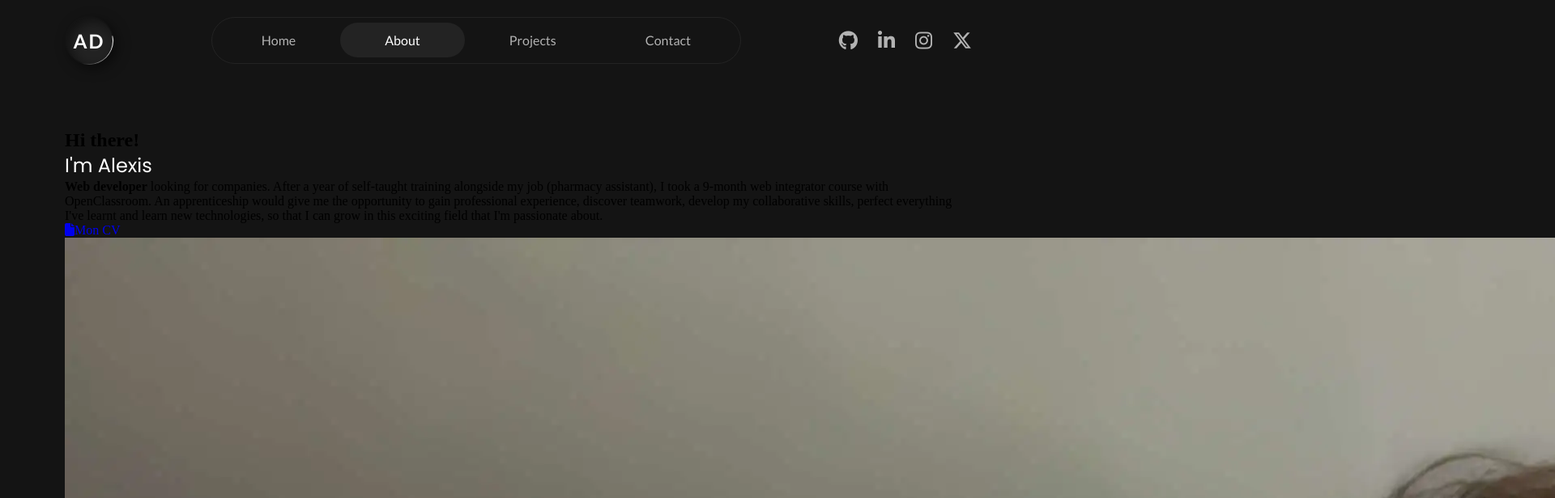
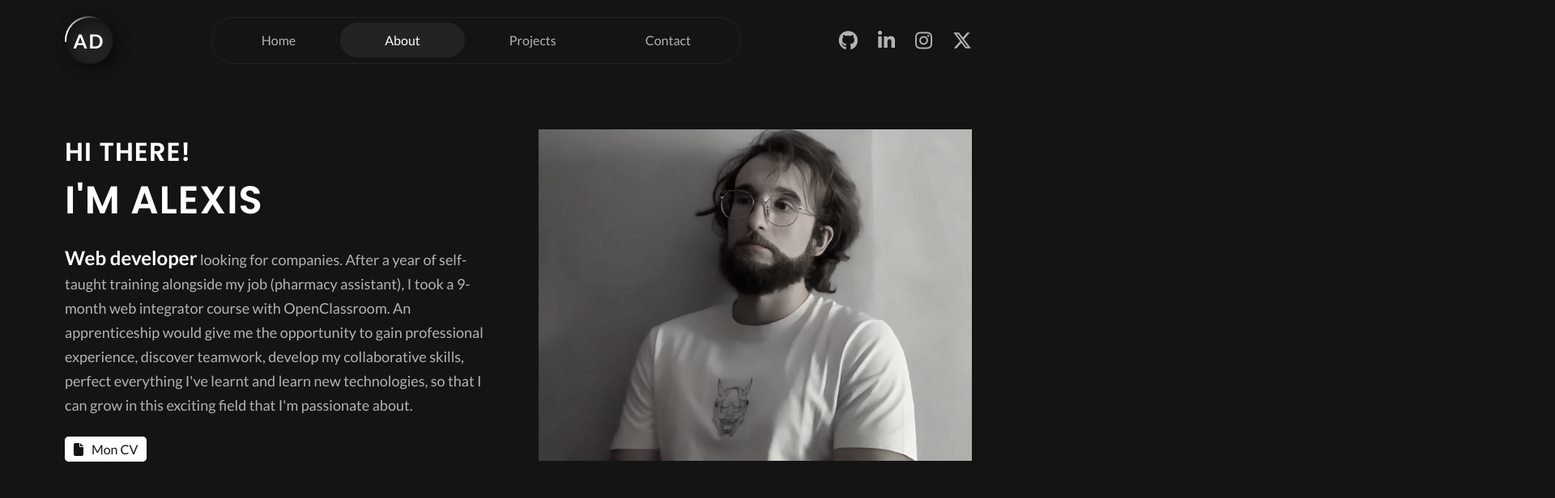
Before and after one commit to AlexDDevv/Portfolio-v3, a React (Vite) app: page /about in a window 1280 px wide. Shown: the top 616 px of the page at 81% size, 1920 px wide, since content can reach past the window. Built offline with nearby package versions, Linux system fonts and the light colour scheme.

Commit message:
Add scss for About page

```diff
--- /dev/null
+++ b/src/assets/sass/components/about/_about.scss
@@ -0,0 +1,82 @@
+.main-about {
+    @include center;
+    margin-bottom: 70px;
+    gap: 50px;
+
+    .about-container {
+        width: 50%;
+
+        .about-me {
+            display: flex;
+            flex-direction: column;
+            margin-bottom: 30px;
+
+            .hello {
+                color: white;
+                font-family: $titleFont;
+                font-size: 32px;
+                font-weight: 600;
+                letter-spacing: 1px;
+                text-transform: uppercase;
+            }
+            .name {
+                color: white;
+                font-size: 48px;
+                font-weight: 600;
+                letter-spacing: 1px;
+                text-transform: uppercase;
+                margin-bottom: 20px;
+            }
+            .description {
+                color: $grayColor;
+                font-family: $bodyFont;
+                font-size: 18px;
+                line-height: 30px;
+
+                strong {
+                    color: white;
+                    font-size: 1.5rem;
+                }
+            }
+        }
+        .cv-container {
+            .cv-link {
+                background: white;
+                border: 1px solid white;
+                border-radius: 5px;
+                color: $bgColor;
+                font-family: $bodyFont;
+                padding: 5px 10px;
+                transition: color 0.2s ease-in-out, background 0.2s ease-in-out;
+
+                &:hover {
+                    background: transparent;
+                    color: white;
+
+                    i {
+                        color: white;
+                    }
+                }
+
+                i {
+                    color: $bgColor;
+                    margin-right: 10px;
+                    transition: color 0.2s ease-in-out;
+                }
+            }
+        }
+    }
+    .avatar {
+        width: 50%;
+        display: flex;
+        justify-content: flex-end;
+
+        img {
+            width: 100%;
+            max-height: 410px;
+            object-fit: cover;
+            object-position: 50% 15%;
+            filter: grayscale(0.8);
+        }
+    }
+}
--- a/src/assets/sass/index.scss
+++ b/src/assets/sass/index.scss
@@ -7,4 +7,5 @@
 @import "./components/Bento/bentoText";
 @import "./components/Bento/bentoApp";
 @import "./components/Bento/bentoSocial";
+@import "./components/about/about";
 @import "./components/footer/footer"
```
